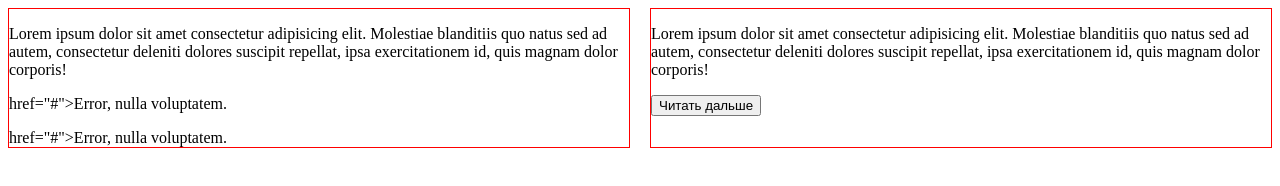
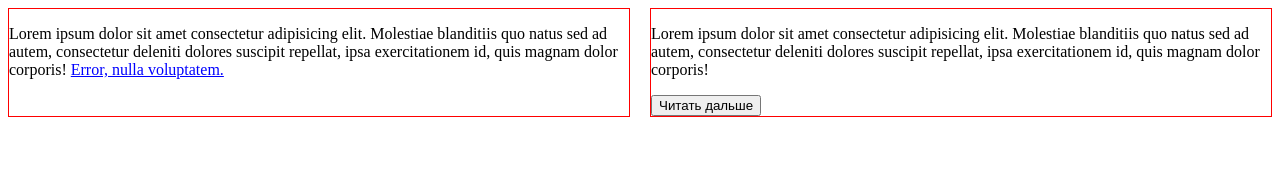
Before and after one commit to Timoha589/task-stage-1-main, a plain HTML site: page 2/index.html in a window 1280 px wide. Drawn offline with Linux system fonts and the light colour scheme.

Commit message:
Задание 2
Выполнил второе задание

```diff
--- a/2/index.html
+++ b/2/index.html
@@ -24,7 +24,7 @@
     <p class="container">
         <div class="grid">
             <a class="grid__element">
-                <p>Lorem ipsum dolor sit amet consectetur adipisicing elit. Molestiae blanditiis quo natus sed ad autem, consectetur deleniti dolores suscipit repellat, ipsa exercitationem id, quis magnam dolor corporis!</p> <p> href="#">Error, nulla voluptatem.</p> href="#">Error, nulla voluptatem.</span>
+                <p>Lorem ipsum dolor sit amet consectetur adipisicing elit. Molestiae blanditiis quo natus sed ad autem, consectetur deleniti dolores suscipit repellat, ipsa exercitationem id, quis magnam dolor corporis! <span style="color: blue"><u>Error, nulla voluptatem.</u></span></p>
             </a>
             <a class="grid__element">
                 <p>Lorem ipsum dolor sit amet consectetur adipisicing elit. Molestiae blanditiis quo natus sed ad autem, consectetur deleniti dolores suscipit repellat, ipsa exercitationem id, quis magnam dolor corporis! </p>
```
